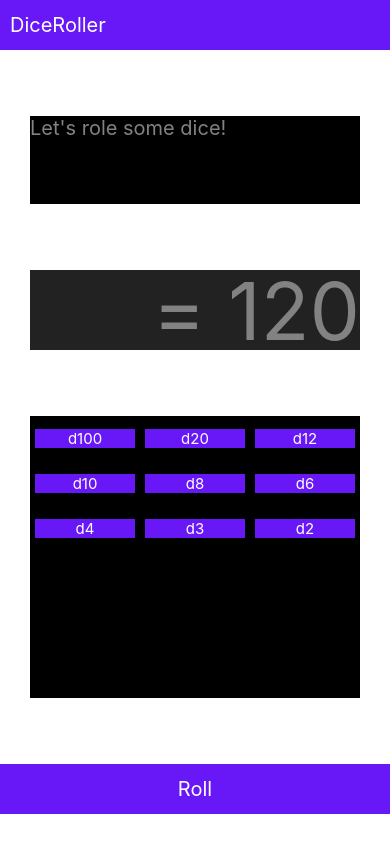
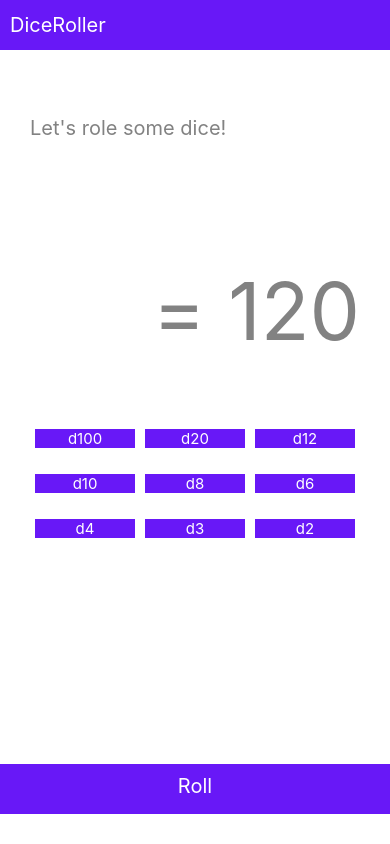
Before and after one commit to wkud/dice-roller-react-native, a React Native app: screen / in a window 390 px wide. Built offline with nearby package versions, Linux system fonts and the light colour scheme.

Commit message:
Move styling to separate files

```diff
--- a/components/ButtonGrid.js
+++ b/components/ButtonGrid.js
@@ -7,6 +7,8 @@ import {
   Dimensions,
   TouchableHighlight,
 } from 'react-native';
+import fonts from '../styles/fonts';
+import {marginHorizontal, backgroundPrimary} from '../styles/commonStyles'
 
 const ButtonGrid = () => {
   const buttonNames = [
@@ -20,18 +22,13 @@ const ButtonGrid = () => {
     {name: 'd3', key: 3},
     {name: 'd2', key: 2},
   ];
-  const onPageLayout = (event) => {
-    const {width, height} = event.nativeEvent.layout;
-    setGridDimensions({width, height});
-  };
   const renderItem = ({item}) => (
     <TouchableHighlight activeOpacity={0.6} onPress={() => alert('lol')}>
       <View style={styles.item}>
-        <Text style={styles.buttonText}>{item.name}</Text>
+        <Text style={fonts.whiteSmallFont}>{item.name}</Text>
       </View>
     </TouchableHighlight>
   );
-  // return <FlatList data={buttonNames} renderItem={({item}) => <Text key={item.key}>{item.name}</Text>} />;
   return (
     <FlatList
       style={styles.container}
@@ -41,32 +38,25 @@ const ButtonGrid = () => {
     />
   );
 };
-const containerMargin = {horizontal: 30, vertical: 0};
 const container = {
   flex: 3,
-  marginTop: 0,
-  marginHorizontal: containerMargin.horizontal,
-  marginVertical: containerMargin.vertical,
-  backgroundColor: '#000',
   height: Dimensions.get('window').height / 3,
   maxHeight: Dimensions.get('window').height / 3,
+  ...marginHorizontal,
 };
 const itemMargin = {horizontal: 5, vertical: 13};
 const item = {
-  backgroundColor: '#6818f7',
+  flex: 1,
   alignItems: 'center',
   justifyContent: 'center',
-  flex: 1,
   marginHorizontal: itemMargin.horizontal,
   marginVertical: itemMargin.vertical,
   width:
-    (Dimensions.get('window').width -  containerMargin.horizontal * 2) / 3 -
-    2 * itemMargin.horizontal,
+  (Dimensions.get('window').width - container.marginHorizontal * 2) / 3 -
+  2 * itemMargin.horizontal,
   height: container.height / 3 - 2 * itemMargin.vertical + 4,
+  ...backgroundPrimary,
 };
-const styles = StyleSheet.create({
-  item,
-  container,
-  buttonText: {color: '#fff', fontSize: 15},
-});
+const styles = StyleSheet.create({item, container});
+
 export default ButtonGrid;
--- a/components/Equation.js
+++ b/components/Equation.js
@@ -1,21 +1,21 @@
 import React from 'react';
 import {StyleSheet, View, Text} from 'react-native';
+import fonts from '../styles/fonts';
+import {marginHorizontal} from '../styles/commonStyles'
 
 const Equation = ({children}) => {
   return (
     <View style={styles.labelBody}>
-      <Text style={styles.text}>{children}</Text>
+      <Text style={fonts.grayMediumFont}>{children}</Text>
     </View>
   );
 };
 const styles = StyleSheet.create({
   labelBody: {
     flex: 1,
-    marginHorizontal: 30,
-    backgroundColor: '#000',
     maxHeight: 25 * 3.5,
-  },
-  text: {color: '#828282', fontSize: 20},
+    ...marginHorizontal,
+  }
 });
 
 export default Equation;
--- a/components/HeaderBar.js
+++ b/components/HeaderBar.js
@@ -1,10 +1,12 @@
 import React from 'react';
 import {StyleSheet, View, Text} from 'react-native';
+import fonts from '../styles/fonts';
+import {backgroundPrimary} from '../styles/commonStyles'
 
 const HeaderBar = () => {
   return (
     <View style={styles.header}>
-      <Text style={styles.text}>DiceRoller</Text>
+      <Text style={fonts.whiteMediumFont}>DiceRoller</Text>
     </View>
   );
 };
@@ -12,11 +14,10 @@ const styles = StyleSheet.create({
   header: {
     flex: 1,
     padding: 10,
-    backgroundColor: '#6818f7',
     maxHeight: 50,
-    justifyContent: 'center'
+    justifyContent: 'center',
+    ...backgroundPrimary
   },
-  text: {color: '#fff', fontSize: 20},
 });
 
 export default HeaderBar;
--- a/components/Result.js
+++ b/components/Result.js
@@ -1,25 +1,24 @@
 import React from 'react';
 import {StyleSheet, View, Text} from 'react-native';
+import fonts from '../styles/fonts';
+import {marginHorizontal} from '../styles/commonStyles'
 
 const Result = ({children}) => {
   return (
-    <View style={styles.labelBody}>
-      <Text style={styles.text}>{children}</Text>
+    <View style={styles.container}>
+      <Text style={fonts.grayLargeFont}>{children}</Text>
     </View>
   );
 };
 const styles = StyleSheet.create({
-  labelBody: {
+  container: {
     flex: 1,
     flexDirection: 'row',
     justifyContent: 'flex-end',
     alignItems: 'center',
-    marginTop: 0,
-    marginHorizontal: 30,
-    backgroundColor: '#222222',
     maxHeight: 80,
+    ...marginHorizontal
   },
-  text: {color: '#828282', fontSize: 80},
 });
 
 export default Result;
--- a/components/RollButton.js
+++ b/components/RollButton.js
@@ -1,11 +1,13 @@
 import React from 'react';
 import {StyleSheet, View, Text, TouchableHighlight} from 'react-native';
+import fonts from '../styles/fonts';
+import {backgroundPrimary} from '../styles/commonStyles';
 
 const RollButton = () => {
   return (
     <TouchableHighlight activeOpacity={0.6} onPress={() => alert('lol')}>
       <View style={styles.container}>
-        <Text style={styles.text}>Roll</Text>
+        <Text style={fonts.whiteMediumFont}>Roll</Text>
       </View>
     </TouchableHighlight>
   );
@@ -15,11 +17,9 @@ const styles = StyleSheet.create({
     flex: 1,
     padding: 10,
     marginBottom: 30,
-    backgroundColor: '#6818f7',
-    justifyContent: 'center',
+    minHeight: 50,
     alignItems: 'center',
-    minHeight: 50,
+    ...backgroundPrimary,
   },
-  text: {color: '#fff', fontSize: 20},
 });
 export default RollButton;
--- /dev/null
+++ b/styles/colors.js
@@ -0,0 +1,2 @@
+const colors = {white: '#ffffff', primary: '#6818f7', gray: '#828282'}
+export default colors
--- /dev/null
+++ b/styles/commonStyles.js
@@ -0,0 +1,6 @@
+import colors from './colors';
+
+const marginHorizontal = {marginHorizontal: 30};
+const backgroundPrimary = {backgroundColor: colors.primary};
+
+export {marginHorizontal, backgroundPrimary};
--- /dev/null
+++ b/styles/fonts.js
@@ -0,0 +1,12 @@
+import {StyleSheet} from 'react-native';
+import colors from './colors';
+
+const fonts = StyleSheet.create({
+  whiteMediumFont: {color: colors.white, fontSize: 20},
+  whiteSmallFont: {color: colors.white, fontSize: 15},
+
+  grayMediumFont: {color: colors.gray, fontSize: 20},
+  grayLargeFont: {color: colors.gray, fontSize: 80},
+});
+
+export default fonts;
```
Also changed, not shown: App.js (+0 -40 lines).
